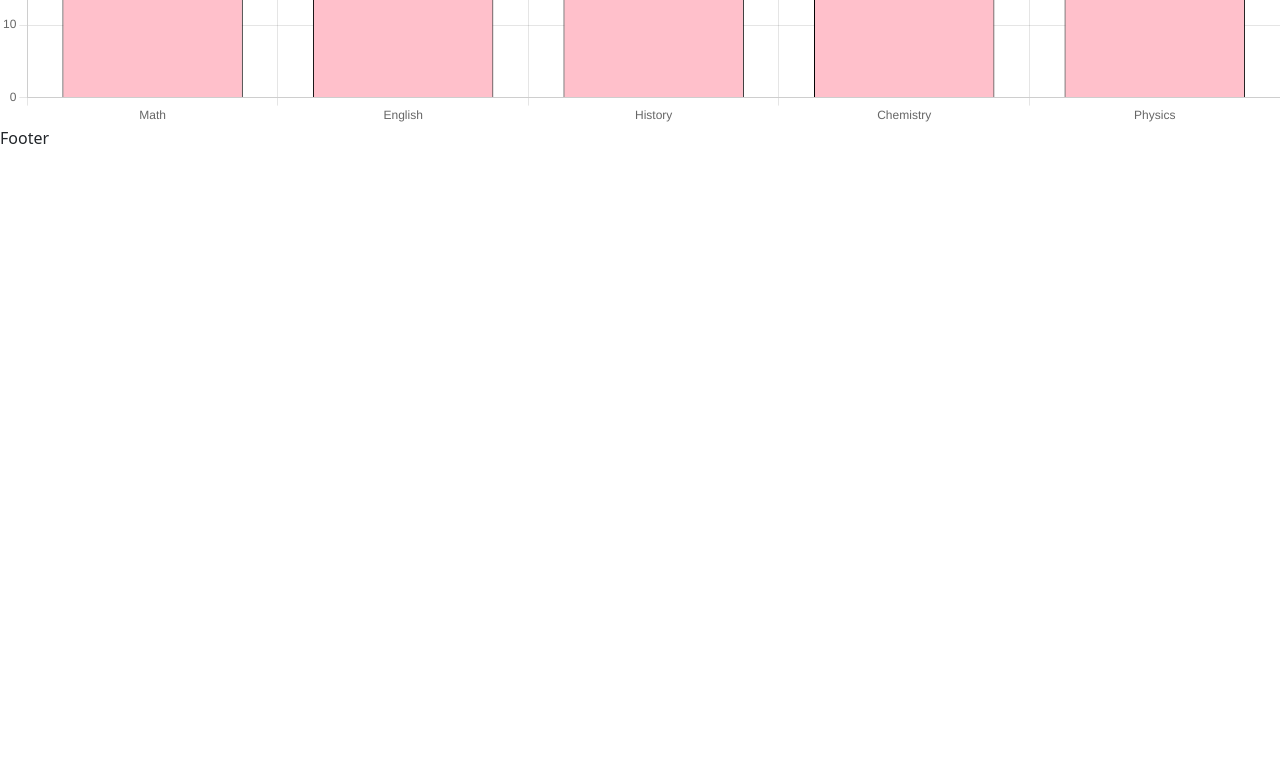
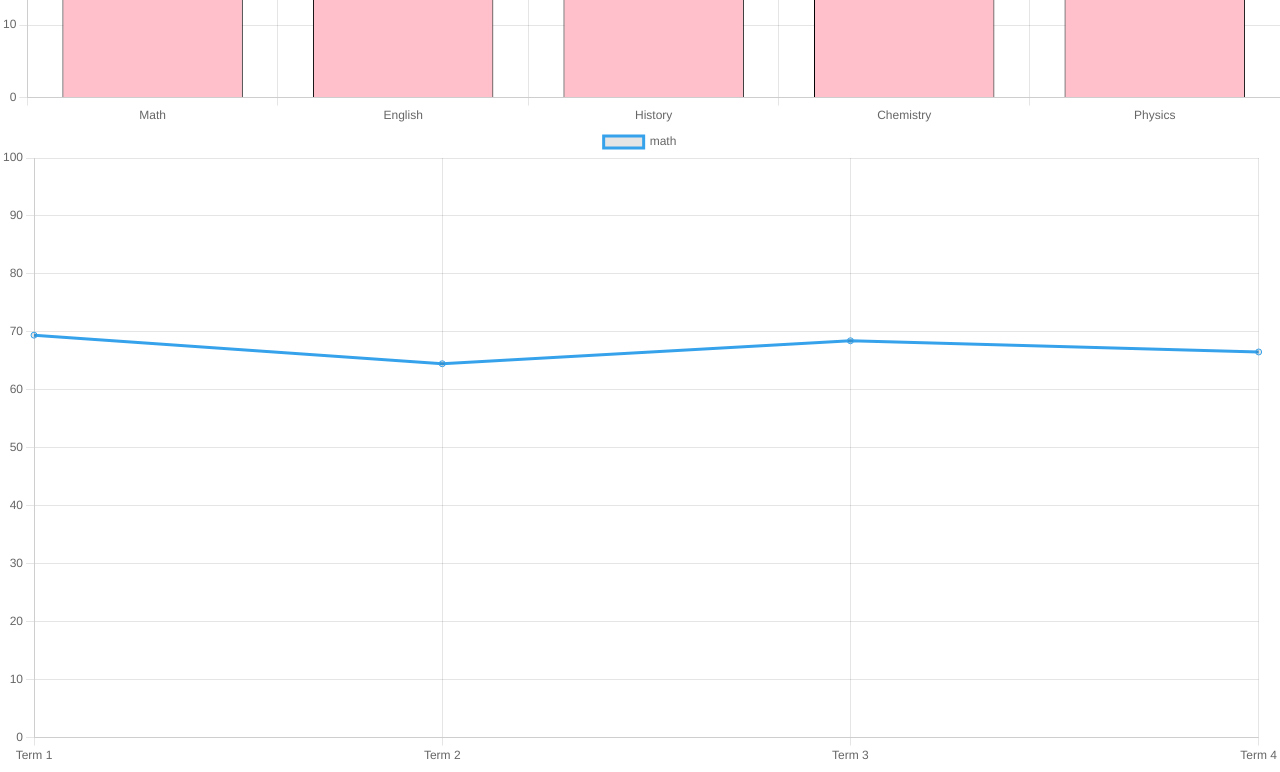
Before and after one commit to fraciah/result-analysis, a React (Vite) app: page / in a window 1280 px wide. Shown: the part 1260-2032 px from the top of the page. Before the commit the page ends 1426 px from the top, so only its background shows below. Built offline with nearby package versions, Linux system fonts and the light colour scheme.

Commit message:
Add line chart for subject averages

```diff
--- a/src/page/Home.jsx
+++ b/src/page/Home.jsx
@@ -1,12 +1,14 @@
-import { Chart as ChartJS, ArcElement, Tooltip, Legend, BarElement, CategoryScale, LinearScale } from "chart.js";
-import { Pie, Bar } from 'react-chartjs-2';
+import { Chart as ChartJS, ArcElement, Tooltip, Legend, BarElement, CategoryScale, LinearScale, LineElement, PointElement } from "chart.js";
+import { Pie, Bar, Line } from 'react-chartjs-2';
 import { useState } from "react";
 
 import { genderData } from "../utils/Visuals/Gender";
 import { term1AvgData, term2AvgData, term3AvgData, term4AvgData } from "../utils/Visuals/TermScores";
+import { subjects, getLineChartData, lineChartOptions }from "../utils/Visuals/SubjectAvgs";
 
 ChartJS.register(ArcElement, Tooltip, Legend);
 ChartJS.register(BarElement, CategoryScale, LinearScale, Tooltip, Legend);
+ChartJS.register(LineElement, CategoryScale, LinearScale, PointElement);
 
 const termData = {
   1: term1AvgData,
@@ -43,6 +45,12 @@ const Home = () => {
         <Bar data={termData[selectedTerm]}></Bar>
       </div>
 
+      <div>
+        {subjects.map(subject => {
+          return <Line key={subject} data={getLineChartData(subject)} options={lineChartOptions} />;
+        })}
+      </div>
+
     </div>
   )
 }
--- /dev/null
+++ b/src/utils/Visuals/SubjectAvgs.js
@@ -0,0 +1,48 @@
+import { students } from "../Data/Students";
+
+const calculateAverageScores = (subject, term) => {
+    let totalScores = 0;
+    let numStudents = 0;
+
+    for(let student of students.students){
+        if(student[term]){
+            totalScores += student[term][subject];
+            numStudents++;
+        }
+    }
+    return totalScores / numStudents;
+}
+
+export const subjects = ["math", "english", "history", "chemistry", "physics"];
+export const terms = ["term1_scores", "term2_scores", "term3_scores", "term4_scores"];
+
+export const averages = {};
+
+subjects.forEach(subject => {
+    averages[subject] = {};
+    terms.forEach(term => {
+        averages[subject][term] = calculateAverageScores(subject, term);
+    });
+});
+console.log(averages);
+
+export const getLineChartData = (subject) => {
+    return {
+      labels: ['Term 1', 'Term 2', 'Term 3', 'Term 4'],
+      datasets: [{
+        label: subject,
+        data: terms.map(term => averages[subject][term]),
+        fill: false,
+        borderColor: '#36A2EB',
+      }],
+    };
+};
+
+export const lineChartOptions = {
+    scales: {
+        y: {
+        min: 0,
+        max: 100
+    }
+}
+};
```
